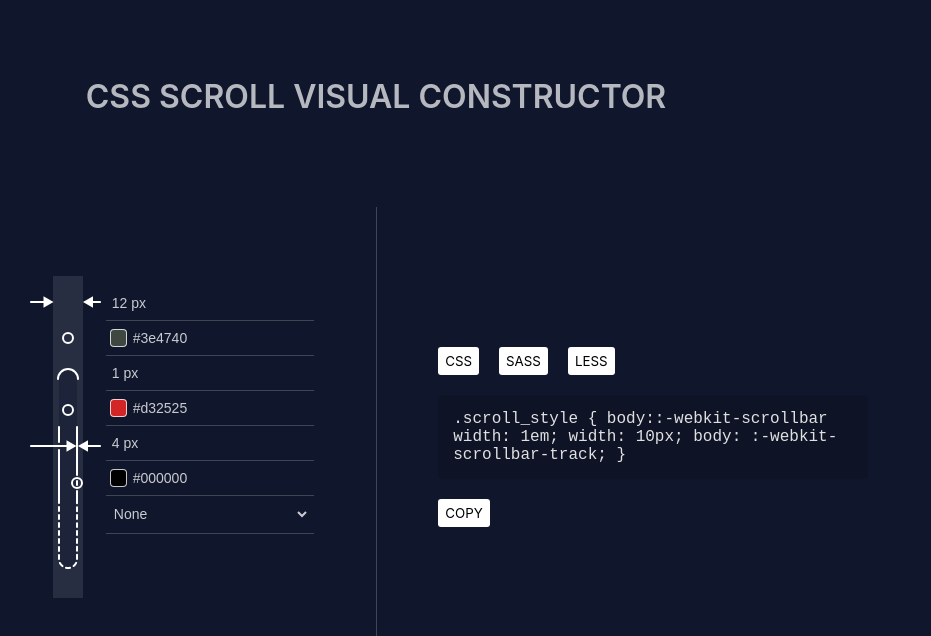
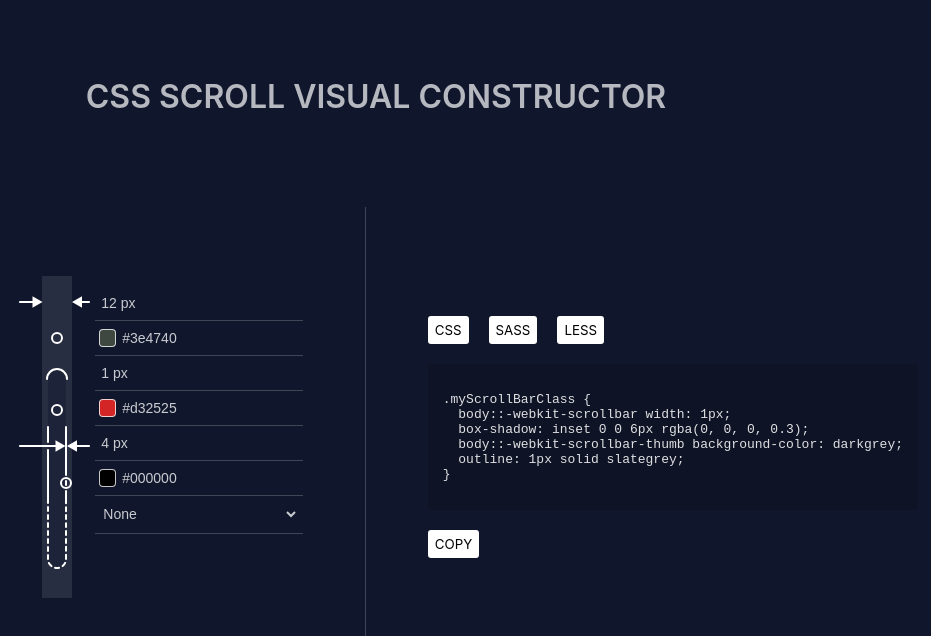
Before and after one commit to Dompower25/scroll-generator-react, a React (Vite) app: page / in a window 1280 px wide. Shown: the top 636 px of the page, without its empty margins (264-1195 px from the left). Built offline with nearby package versions, Linux system fonts and the light colour scheme.

Commit message:
function generate CSS Class Styles for scroll bar

```diff
--- a/src/components/wrapper/index.tsx
+++ b/src/components/wrapper/index.tsx
@@ -8,23 +8,28 @@ import SButton from '../buttons/SButton/index.js';
 // import useCopyText from "../api/useCopyText.js";
 
 
-const indent = (size: number) => {
-  return new Array(size).fill(" ").join("");
+const indent = (size: number) => ' '.repeat(size)
+
+
+const generateCssStyles = (classNameName: string, properties: {}, indentSize?: number): string => {
+  return (
+    classNameName +
+    " {\n" +
+    Object.entries(properties)
+      .map((value) => {
+        return indent(indentSize ? indentSize : 2) + `${value[0]}: ${value[1]};`
+      })
+      .join('\n') +
+    "\n}"
+  )
 };
 
-
-const getCssСlassName = (classNameName: string, properties: {}, indentSize?: number): string => {
-  return (
-    classNameName +
-    " {" +
-    Object.entries(properties).map((value) => {
-      return indent(indentSize ? indentSize : 2) + '\n' + `${indent(indentSize ? indentSize : 2)}${value[0]}: ${value[1]};`
-    }) +
-    "\n}"
-  ).replace(/,/gi, '');
-};
-
-console.log(getCssСlassName('.scroll_style', { "body::-webkit-scrollbar width": "1em", 'width': '10px' }))
+const cssClasses = generateCssStyles('.myScrollBarClass', {
+  'body::-webkit-scrollbar width': '1px',
+  'box-shadow': 'inset 0 0 6px rgba(0, 0, 0, 0.3)',
+  'body::-webkit-scrollbar-thumb background-color': 'darkgrey',
+  'outline': '1px solid slategrey'
+})
 
 const Wrapper = ({ }) => {
 
@@ -70,15 +75,7 @@ const Wrapper = ({ }) => {
           <SButton innerText='less' />
         </div>
         <div className={styles.code_style_wrapper}>
-
-          {getCssСlassName('.scroll_style', { "body::-webkit-scrollbar width": "1em", 'width': '10px', 'body':':-webkit-scrollbar-track'})}
-
-          {/* body::-webkit-scrollbar width: 1em;
-          body::-webkit-scrollbar-track;
-          box - shadow: inset 0 0 6px rgba(0, 0, 0, 0.3);
-          body::-webkit-scrollbar-thumb background - color: darkgrey;
-          outline: 1px;
-          solid slategrey; */}
+          <pre>{cssClasses}</pre>
         </div>
         <div className={styles.buttons_block}>
           <SButton innerText='copy' />
--- a/src/components/wrapper/style.module.scss
+++ b/src/components/wrapper/style.module.scss
@@ -97,7 +97,7 @@
     }
 
     .code_style_wrapper {
-      max-width: 400px;
+      max-width: fit-content;
       padding: 15px;
       background: rgba(0, 0, 0, 0.15);
       border-radius: 4px;
```
